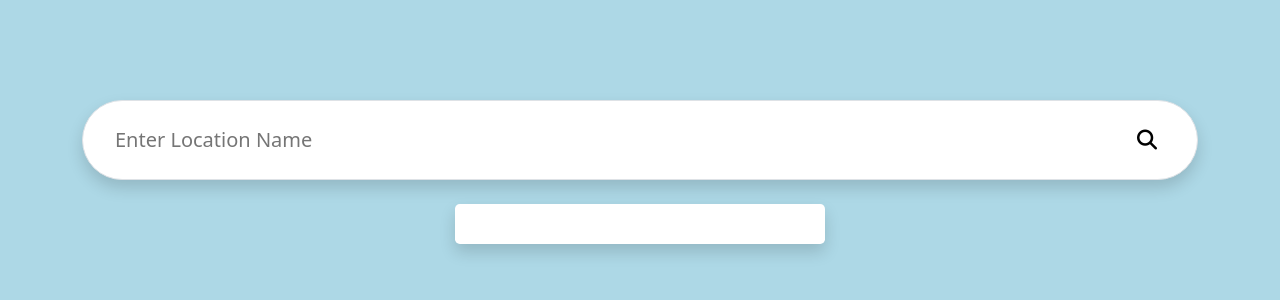
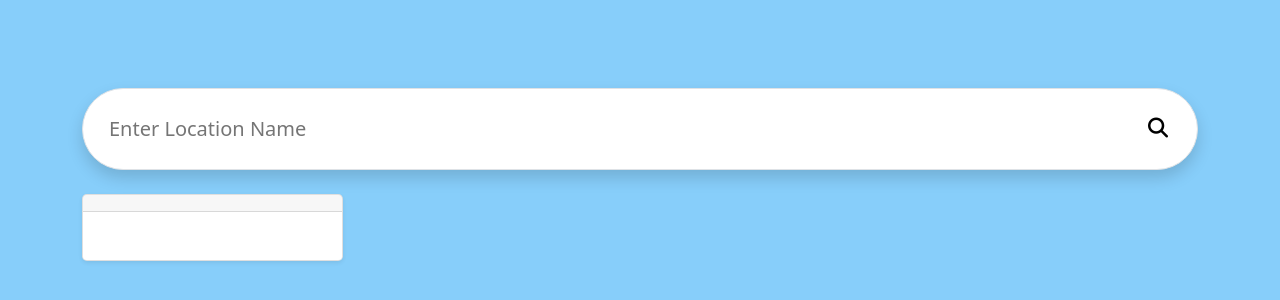
Before and after one commit to mfatir-y/weather-app-using-html-css-and-js, a plain HTML site: page index.html in a window 1280 px wide. Shown: the part 226-526 px from the top of the page. Drawn offline with nearby package versions, Linux system fonts and the light colour scheme.

Commit message:
Found final design for main page, only need to implement Javascript to account for storage of all searches

```diff
--- a/index.html
+++ b/index.html
@@ -11,20 +11,25 @@
 <body class="d-flex align-items-center justify-content-center">
     <div class="container">
         <div class="header mb-4">
-            <!-- <h2 class="m-2">Weather Display App</h2> -->
-            <div class="search-box shadow d-flex w-100 gap-2 justify-content-between bg-white border rounded-pill px-4 p-3">
-                <input type="text" placeholder="Enter location name" class="searchValue w-100 p-2 border-0 fs-5 text-black">
-                <button class="searchButton p-2 px-3 border-0 fs-5"><i class="fa-solid fa-magnifying-glass"></i></button>
+            <div class="search-box shadow d-flex w-100 gap-2 bg-white border rounded-pill p-3 ps-4">
+                <input type="text" placeholder="Enter location name" class="searchValue w-100 border-0 fs-5 lead">
+                <button class="searchButton d-block border-0"><i class="fs-5 fa-solid fa-magnifying-glass"></i></button>
             </div>
         </div>
-        <div class="weather-body row row-cols-3 m-1 justify-content-center">
-            <div class="weather-card col bg-white p-3 shadow d-flex flex-column align-items-center rounded-3">
-                <h4 class="city-name"></h3>
-                <div class="temperature"></div>
-                <div class="description"></div>
+
+        <div class="row row-cols-1 row-cols-md-2 row-cols-lg-4 g-4 text-center">
+            <div class="col">
+                <div class="card h-100 text-center shadow-sm rounded-3">
+                    <h4 class="card-header city-name"></h4>
+                    <div class="card-body">
+                        <p class="temperature card-text"></p>
+                        <p class="description card-text text-capitalize"></p>
+                    </div>
+                </div>
             </div>
         </div>
     </div>
     <script src="script.js"></script>
+    <script src="https://cdn.jsdelivr.net/npm/bootstrap@5.0.2/dist/js/bootstrap.bundle.min.js" integrity="sha384-MrcW6ZMFYlzcLA8Nl+NtUVF0sA7MsXsP1UyJoMp4YLEuNSfAP+JcXn/tWtIaxVXM" crossorigin="anonymous"></script>
 </body>
 </html>
--- a/script.js
+++ b/script.js
@@ -13,7 +13,7 @@ searchButton.addEventListener('click', function() {
         var descValue = data['weather'][0]['description'];
 
         cityName.innerHTML = nameValue;
-        temperature.innerHTML = tempValue + '°C';
+        temperature.innerHTML = tempValue + ' °C';
         description.innerHTML = descValue;
     })
     .catch(e => alert("Please enter a valid city name."));
--- a/styles.css
+++ b/styles.css
@@ -1,5 +1,5 @@
 body {
-    background-color: lightblue;
+    background-color: lightskyblue;
     height: 100vh;
 }
 
@@ -12,11 +12,15 @@ body {
     text-transform: capitalize;
 }
 
-.search-box button {
+.searchButton {
     background-color: white;
-    border-radius: 24px;
+    border-radius: 3rem;
+    width: 3rem;
+    height: 3rem;
+
 }
 
-.search-box button:hover {
+.searchButton:hover {
+    /* background-color: rgb(232, 232, 232); */
     box-shadow: 0 0 10px 0 rgba(0, 0, 0, 0.2);
 }
```
